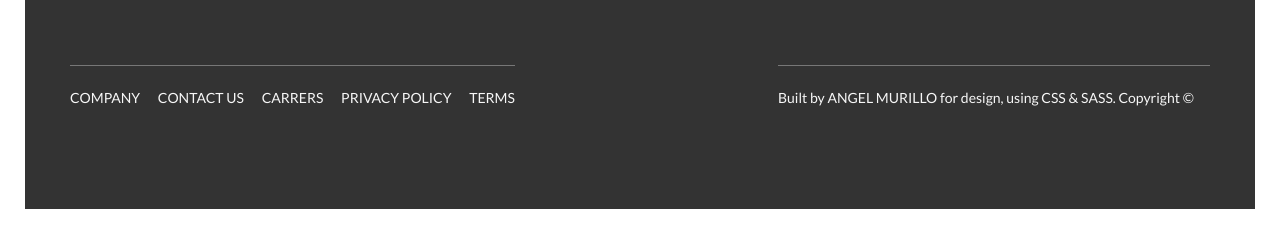
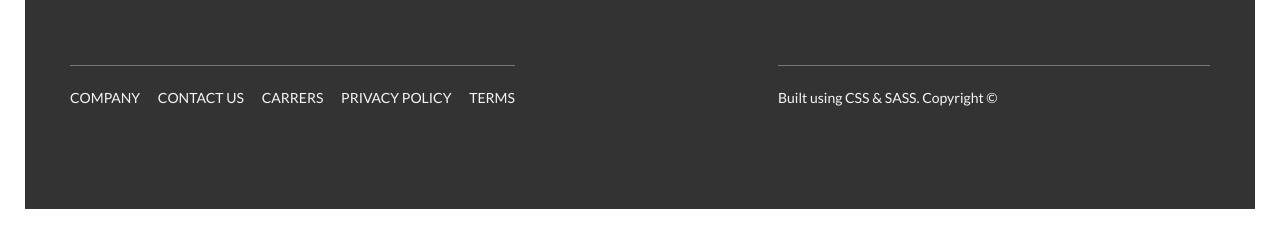
Before and after one commit to ajrillo/Barbershop, a plain HTML site: page index.html in a window 1280 px wide. Shown: the part 5222-5456 px from the top of the page. Drawn offline with Linux system fonts and the light colour scheme.

Commit message:
Update index.html

```diff
--- a/index.html
+++ b/index.html
@@ -373,7 +373,7 @@
           </div>
           <div class="col-1-of-2">
               <p class="footer__copyright">
-                  Built by <a href="#" class="footer__link">Angel Murillo</a> for design, using <a href="#" class="footer__link">CSS & SASS</a>.
+                  Built using <a href="#" class="footer__link">CSS & SASS</a>.
                   Copyright &copy;
               </p>
           </div>
```
